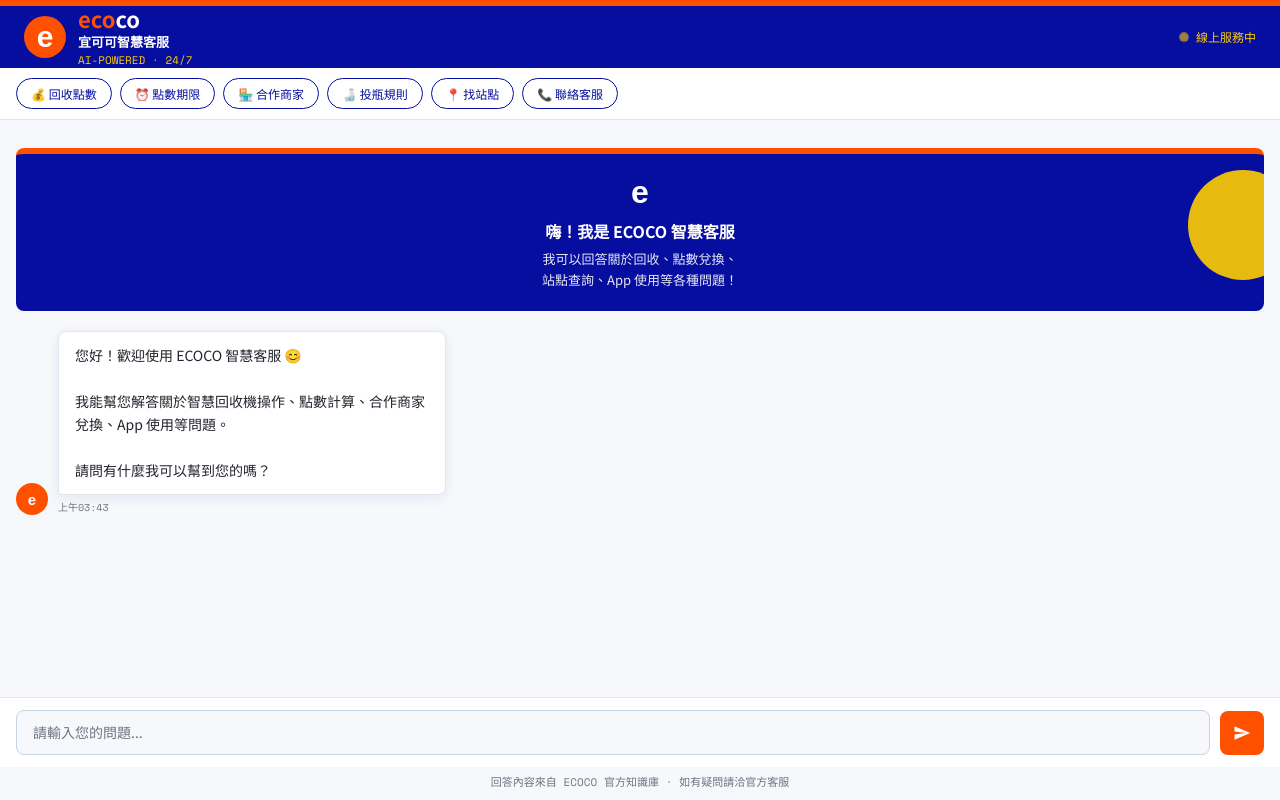
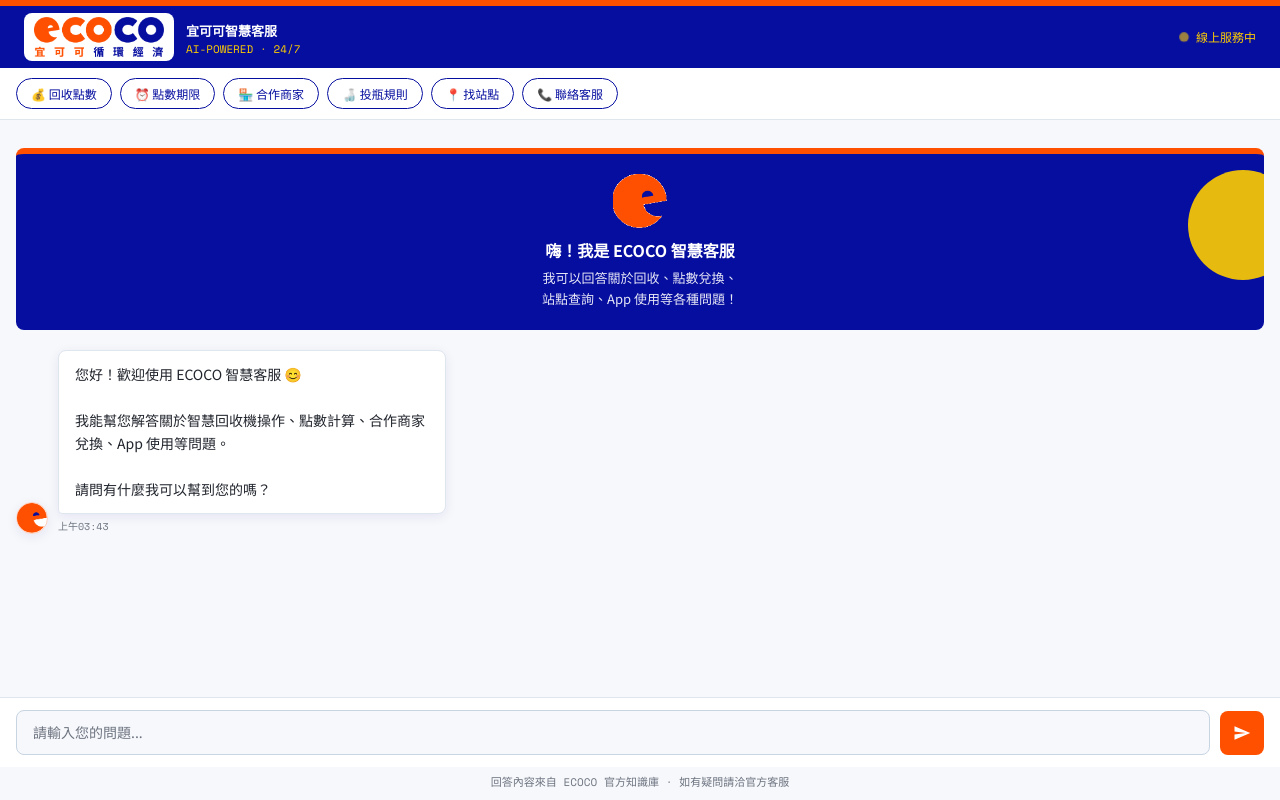
Before and after one commit to jameswu504-hash/ecoco-customer-servic, a website: page public/index.html in a window 1280 px wide. Drawn offline with nearby package versions, Linux system fonts and the light colour scheme.

Commit message:
style: use official ecoco logo assets

```diff
--- a/public/index.html
+++ b/public/index.html
@@ -57,18 +57,14 @@
     }
     .header-left { display: flex; align-items: center; gap: 12px; }
     .logo-icon {
-      width: 42px; height: 42px;
-      background: var(--ecoco-orange);
-      border-radius: 50%;
-      display: flex; align-items: center; justify-content: center;
-      font-size: 30px; flex-shrink: 0;
-      color: var(--white);
-      font-weight: 900;
-      line-height: 1;
-      font-family: Arial, sans-serif;
+      width: 150px; height: 48px;
+      flex-shrink: 0;
+      display: block;
+      object-fit: contain;
+      background: var(--white);
+      border-radius: 8px;
+      padding: 4px 6px;
     }
-    .brand-word { color: var(--white); font-size: 22px; font-weight: 900; letter-spacing: 0; line-height: 1; }
-    .brand-word span:nth-child(-n+3) { color: var(--ecoco-orange); }
     .header-title { color: var(--white); font-size: 13px; font-weight: 700; margin-top: 3px; }
     .header-sub { color: var(--ecoco-yellow); font-size: 11px; font-family: 'Space Mono', monospace; margin-top: 1px; }
     .status-dot {
@@ -119,7 +115,13 @@
       display: flex; align-items: center; justify-content: center;
       font-size: 15px; flex-shrink: 0;
     }
-    .avatar.bot  { background: var(--ecoco-orange); color: var(--white); font-weight: 900; font-family: Arial, sans-serif; }
+    .avatar.bot  {
+      background: var(--white);
+      border: 1px solid #ffd0bf;
+      overflow: hidden;
+      box-shadow: var(--shadow-sm);
+    }
+    .avatar.bot img { width: 100%; height: 100%; object-fit: cover; display:block; }
     .avatar.user { background: var(--ecoco-blue); color: var(--white); }
     .bubble {
       max-width: 72%; padding: 12px 16px; border-radius: var(--radius-lg);
@@ -228,9 +230,10 @@
       opacity: 0.9;
     }
     .welcome-card .emoji {
-      font-size: 32px; margin-bottom: 8px;
+      width: 54px; height: 54px; margin: 0 auto 10px;
       position: relative; z-index: 1;
-      font-family: Arial, sans-serif; font-weight: 900;
+      display:block;
+      object-fit: contain;
     }
     .welcome-card h2 { font-size: 16px; font-weight: 700; margin-bottom: 6px; position: relative; z-index: 1; }
     .welcome-card p { font-size: 13px; opacity: 0.9; line-height: 1.6; position: relative; z-index: 1; }
@@ -246,9 +249,8 @@
 
 <div class="header">
   <div class="header-left">
-    <div class="logo-icon">e</div>
+    <img class="logo-icon" src="ecoco-logo.png" alt="ECOCO 宜可可循環經濟" />
     <div>
-      <div class="brand-word"><span>e</span><span>c</span><span>o</span><span>c</span><span>o</span></div>
       <div class="header-title">宜可可智慧客服</div>
       <div class="header-sub">AI-POWERED · 24/7</div>
     </div>
@@ -270,12 +272,12 @@
 
 <div class="messages" id="messages">
   <div class="welcome-card">
-    <div class="emoji">e</div>
+    <img class="emoji" src="ecoco-mark.png" alt="" />
     <h2>嗨！我是 ECOCO 智慧客服</h2>
     <p>我可以回答關於回收、點數兌換、<br>站點查詢、App 使用等各種問題！</p>
   </div>
   <div class="msg-row bot">
-    <div class="avatar bot">e</div>
+    <div class="avatar bot"><img src="ecoco-mark.png" alt="ECOCO" /></div>
     <div>
       <div class="bubble bot">
         您好！歡迎使用 ECOCO 智慧客服 😊<br><br>
@@ -335,7 +337,14 @@ function appendMessage(role, text) {
 
   const avatar = document.createElement('div');
   avatar.className = `avatar ${role}`;
-  avatar.textContent = role === 'bot' ? 'e' : '您';
+  if (role === 'bot') {
+    const img = document.createElement('img');
+    img.src = 'ecoco-mark.png';
+    img.alt = 'ECOCO';
+    avatar.appendChild(img);
+  } else {
+    avatar.textContent = '您';
+  }
 
   const wrapper = document.createElement('div');
 
@@ -421,7 +430,7 @@ function showTyping() {
   row.id = 'typingRow';
   const avatar = document.createElement('div');
   avatar.className = 'avatar bot';
-  avatar.textContent = 'e';
+  avatar.innerHTML = '<img src="ecoco-mark.png" alt="ECOCO" />';
   const bubble = document.createElement('div');
   bubble.className = 'bubble bot';
   bubble.innerHTML = '<div class="typing-indicator"><div class="typing-dot"></div><div class="typing-dot"></div><div class="typing-dot"></div></div>';
```
Also changed, not shown: public/dashboard.html (+5 -7 lines), public/ecoco-logo.png (added), public/ecoco-mark.png (added).
